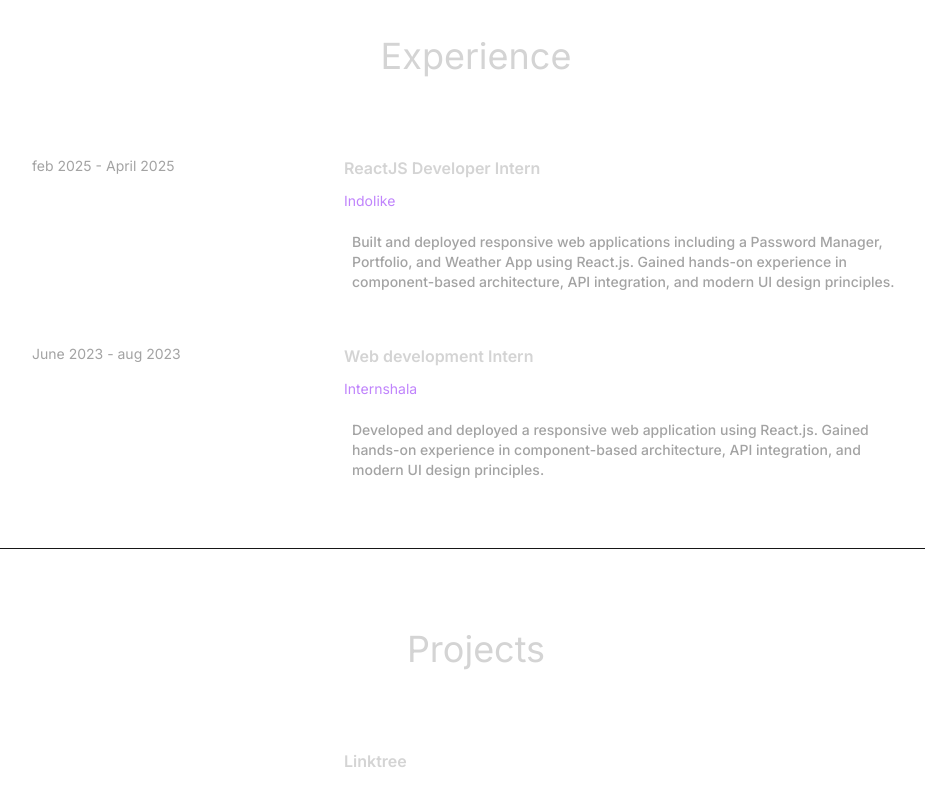
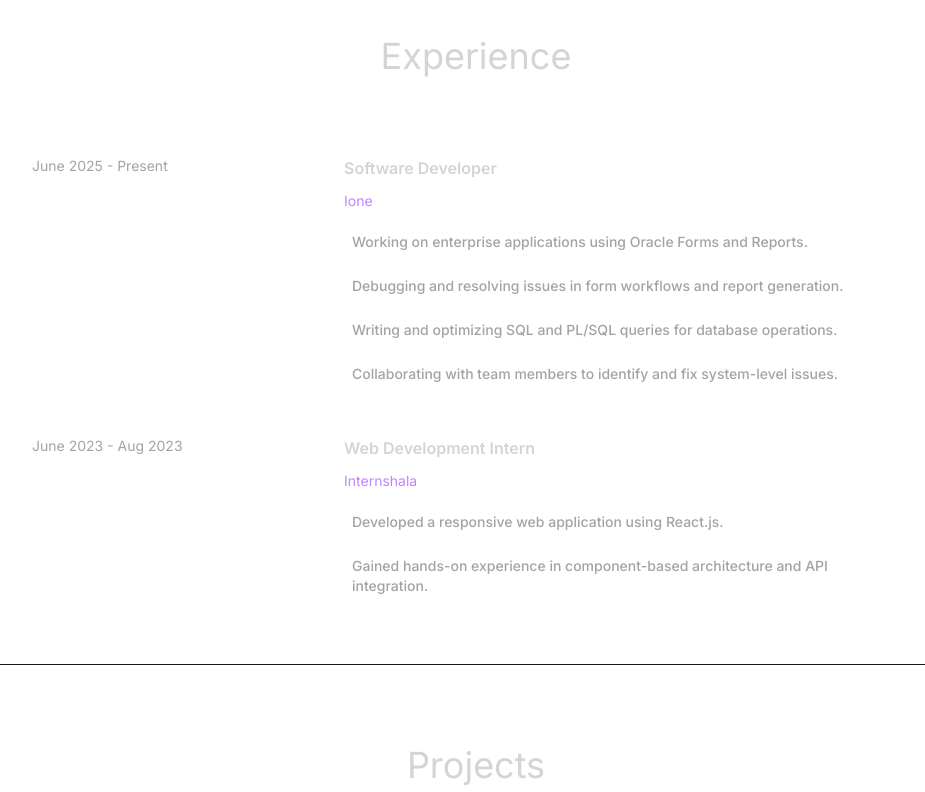
Before and after one commit to Prashant07Panwar/Portfolio, a React (Vite) app: page / in a window 1280 px wide. Shown: the part 1951-2743 px from the top of the page, without its empty margins (164-1089 px from the left). Built offline with nearby package versions, Linux system fonts and the light colour scheme.

Commit message:
Modify experience details in index.js
Updated experience entries to reflect current roles and responsibilities.

```diff
--- a/src/constants/index.js
+++ b/src/constants/index.js
@@ -21,19 +21,24 @@ export const DATA = [
 ];
 
 export const EXPIERENCE = [
+ {
+    year: "June 2025 - Present",
+    role: "Software Developer",
+    company: "Ione",
+    description: [
+      `Working on enterprise applications using Oracle Forms and Reports.`,
+      `Debugging and resolving issues in form workflows and report generation.`,
+      `Writing and optimizing SQL and PL/SQL queries for database operations.`,
+      `Collaborating with team members to identify and fix system-level issues.`,
+    ]
+  },
   {
-    year: "feb 2025 - April 2025",
-    role: "ReactJS Developer Intern",
-    company: "Indolike",
-    description: [
-      `Built and deployed responsive web applications including a Password Manager, Portfolio, and Weather App using React.js. Gained hands-on experience in component-based architecture, API integration, and modern UI design principles.`,
-    ]
-  },{
-    year: "June 2023 - aug 2023",
-    role: "Web development Intern",
+    year: "June 2023 - Aug 2023",
+    role: "Web Development Intern",
     company: "Internshala",
     description: [
-      `Developed and deployed a responsive web application using React.js. Gained hands-on experience in component-based architecture, API integration, and modern UI design principles.`,
+      `Developed a responsive web application using React.js.`,
+      `Gained hands-on experience in component-based architecture and API integration.`,
     ]
   }
 ];
```
